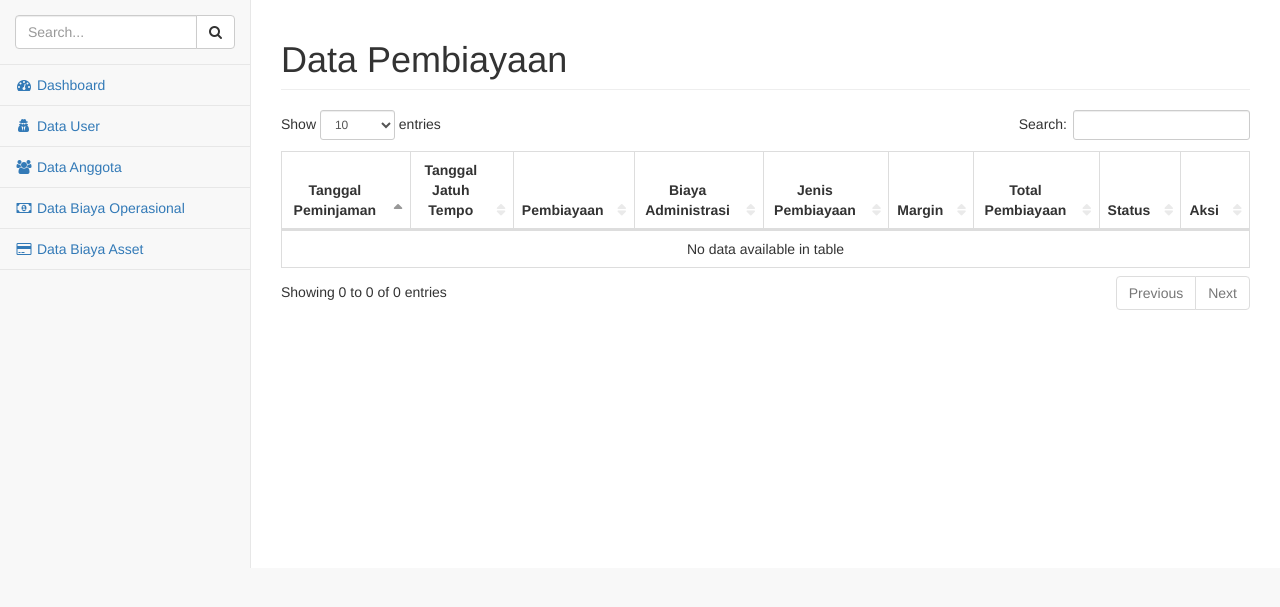
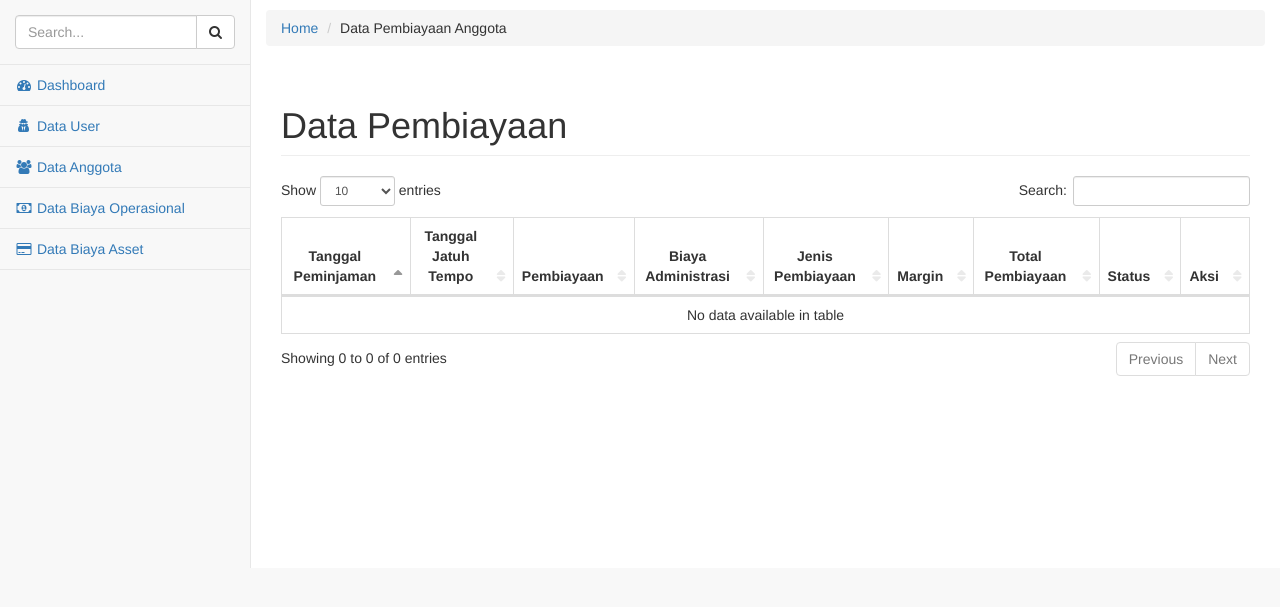
Before and after one commit to RizkiMufrizal/Koperasi-Syariah, a CodeIgniter app: page /Koperasi-Syariah/index.php/admin/pembiayaancontroller/indexUser in a window 1280 px wide. Shown: the part 51-658 px from the top of the page. Run offline with CodeIgniter, Linux system fonts and the light colour scheme; a user stored in the database is signed in; data comes from the database, SQL or seed files in the repository; data that the repository does not hold is empty.

Commit message:
Update PembiayaanIndexView

```diff
--- a/application/views/user/PembiayaanIndexView.php
+++ b/application/views/user/PembiayaanIndexView.php
@@ -2,8 +2,8 @@
 /**
  * @Author: Rizki Mufrizal <mufrizalrizki@gmail.com>
  * @Date:   2016-08-17 22:59:43
- * @Last Modified by:   RizkiMufrizal
- * @Last Modified time: 2016-08-17 23:16:29
+ * @Last Modified by:   Aviv Arifian D
+ * @Last Modified time: 2016-08-18 22:01:45
  */
 -->
 <!DOCTYPE html>
@@ -18,6 +18,11 @@
 
         <div id="page-wrapper">
             <div class="row">
+            <p></p>
+            <ol class="breadcrumb">
+                <li><a href="<?php echo base_url(); ?>index.php/user/IndexController/">Home</a></li>
+                <li>Data Pembiayaan Anggota</li>
+            </ol>
                 <div class="col-lg-12">
                     <h1 class="page-header">Data Pembiayaan</h1>
                 </div>
```
